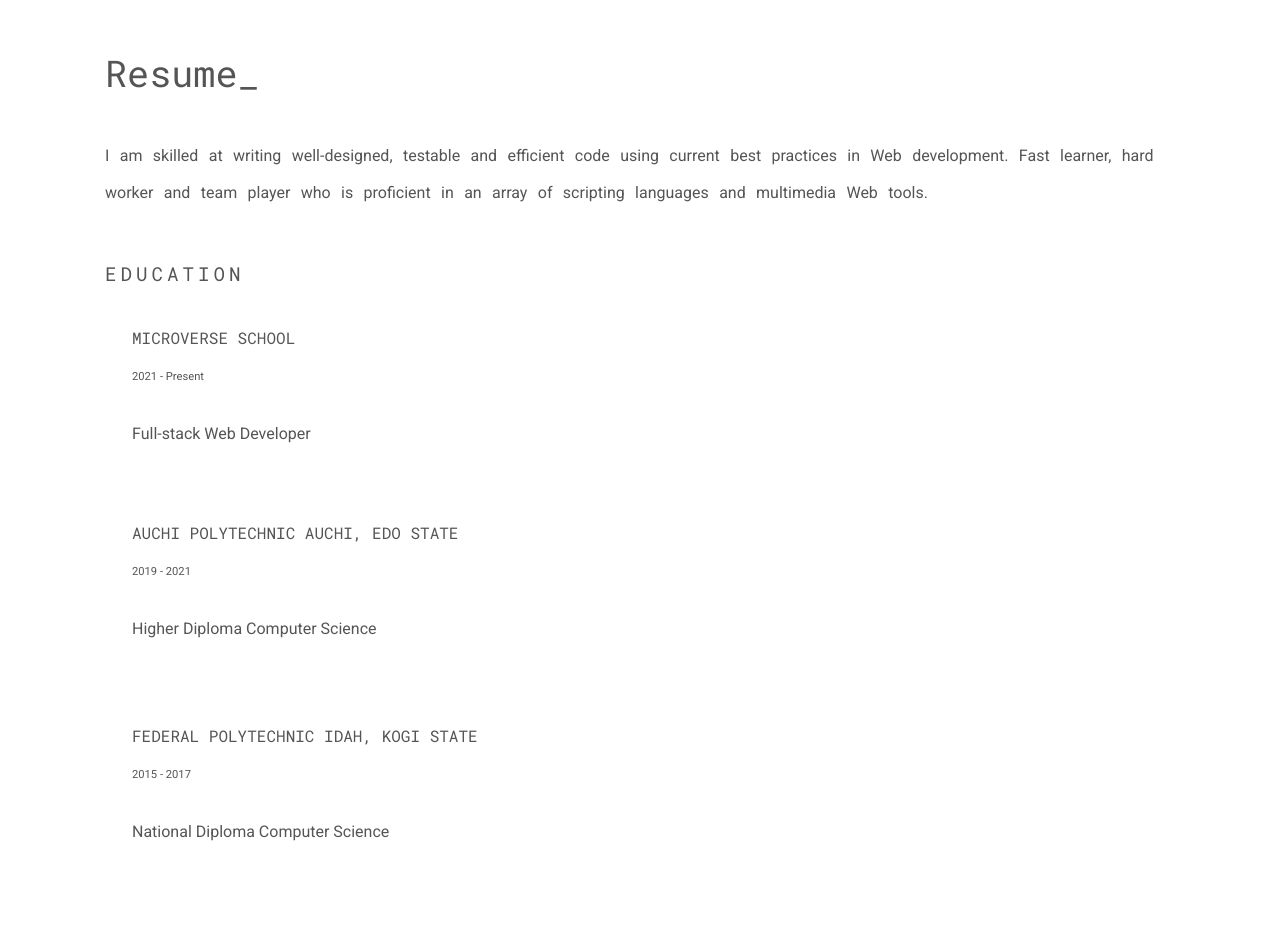
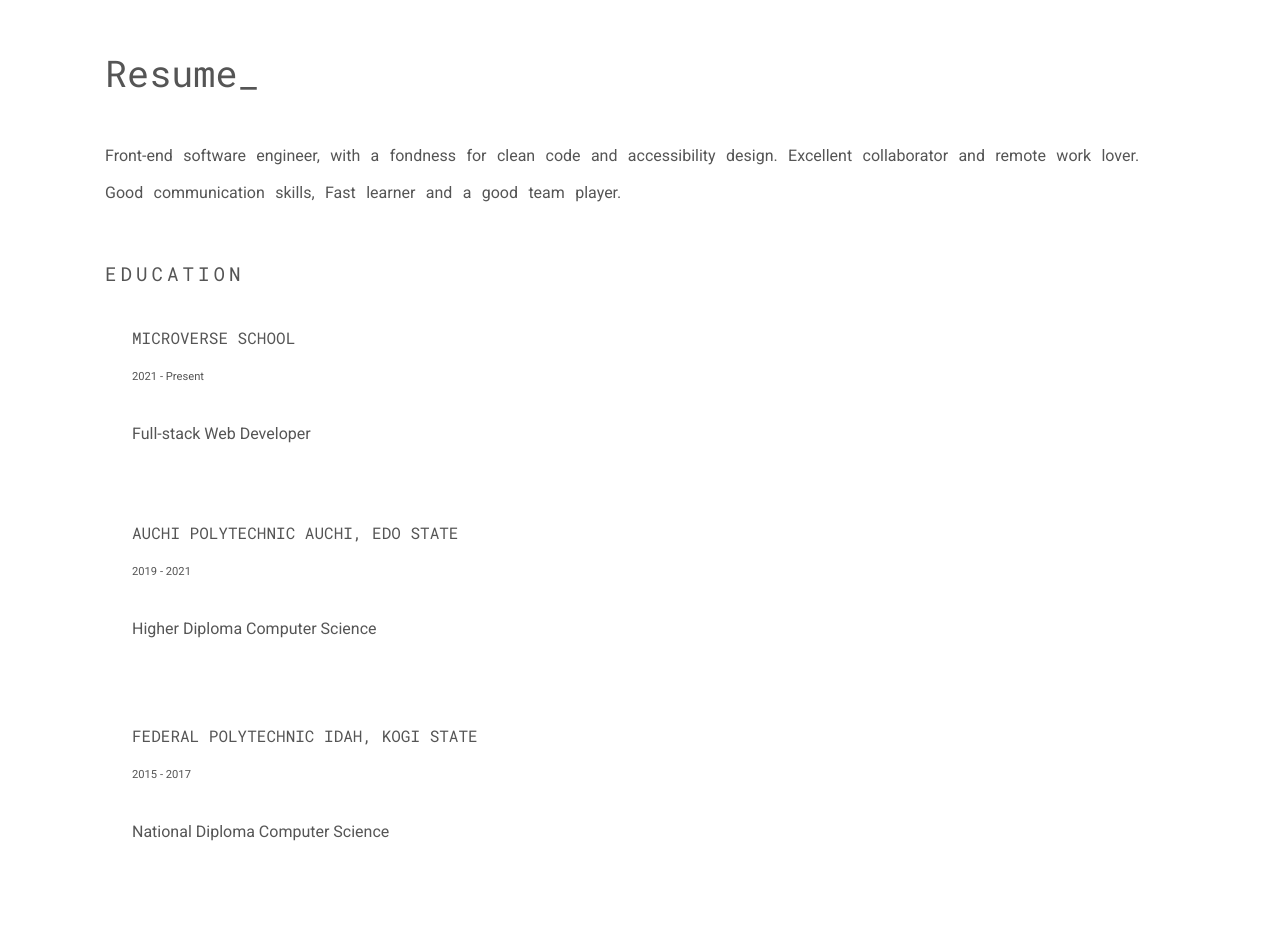
Before and after one commit to codewithmike01/MyPortfolioBlog, a website with bundled scripts: page index.html in a window 1280 px wide. Shown: the part 2260-3197 px from the top of the page. Built offline with nearby package versions, Linux system fonts and the light colour scheme; files whose address does not match are found by name.

Commit message:
Modify CV and pitch

```diff
--- a/index.html
+++ b/index.html
@@ -106,10 +106,9 @@
         <h2 class="h2-animate">Resume_</h2>
         <div class="resume-details">
           <p>
-            I am skilled at writing well-designed, testable and efficient code
-            using current best practices in Web development. Fast learner, hard
-            worker and team player who is proficient in an array of scripting
-            languages and multimedia Web tools.
+            Front-end software engineer, with a fondness for clean code and accessibility design.
+            Excellent collaborator and remote work lover.
+            Good communication skills, Fast learner and a good team player.
           </p>
 
           <!-- EDUCATION -->
@@ -176,7 +175,7 @@
           </p>
 
           <button>
-            <a href="./images/01_Mike kanu (Front-end).pdf" target="_blank" download>
+            <a href="./images/01_Mike(Front_end_engineer).pdf" target="_blank" download>
               <img src="./images/downloadIcon.svg" alt="" /> DOWNLOAD CV</a
             >
           </button>
```
Also changed, not shown: 1 other file.
